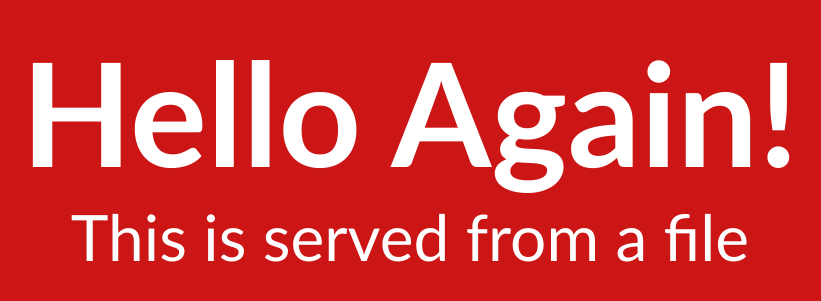
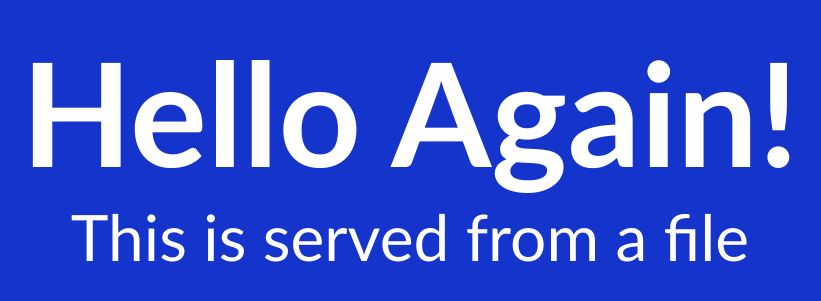
Before and after one commit to jithset/node-web, a website: page index.html in a window 1280 px wide. Shown: the part 175-476 px from the top of the page, without its empty margins (230-1051 px from the left). Drawn offline with Linux system fonts and the light colour scheme.

Commit message:
blue background

```diff
--- a/app.js
+++ b/app.js
@@ -12,6 +12,7 @@ const requestListener = function (req, res) {
                 res.writeHead(404);
                 res.write('Contents you are looking are Not Found');
             } else {
+                console.log(os.hostname());
                 res.writeHead(200, { 'Content-Type': 'text/html' });
                 res.write(pgResp);
             }
--- a/index.html
+++ b/index.html
@@ -19,7 +19,7 @@
             width: 100%;
             height: 100%;
             position: relative;
-            background-color: rgb(204, 21, 21);
+            background-color: rgb(21 52 204);
         }
 
         .center {
```
